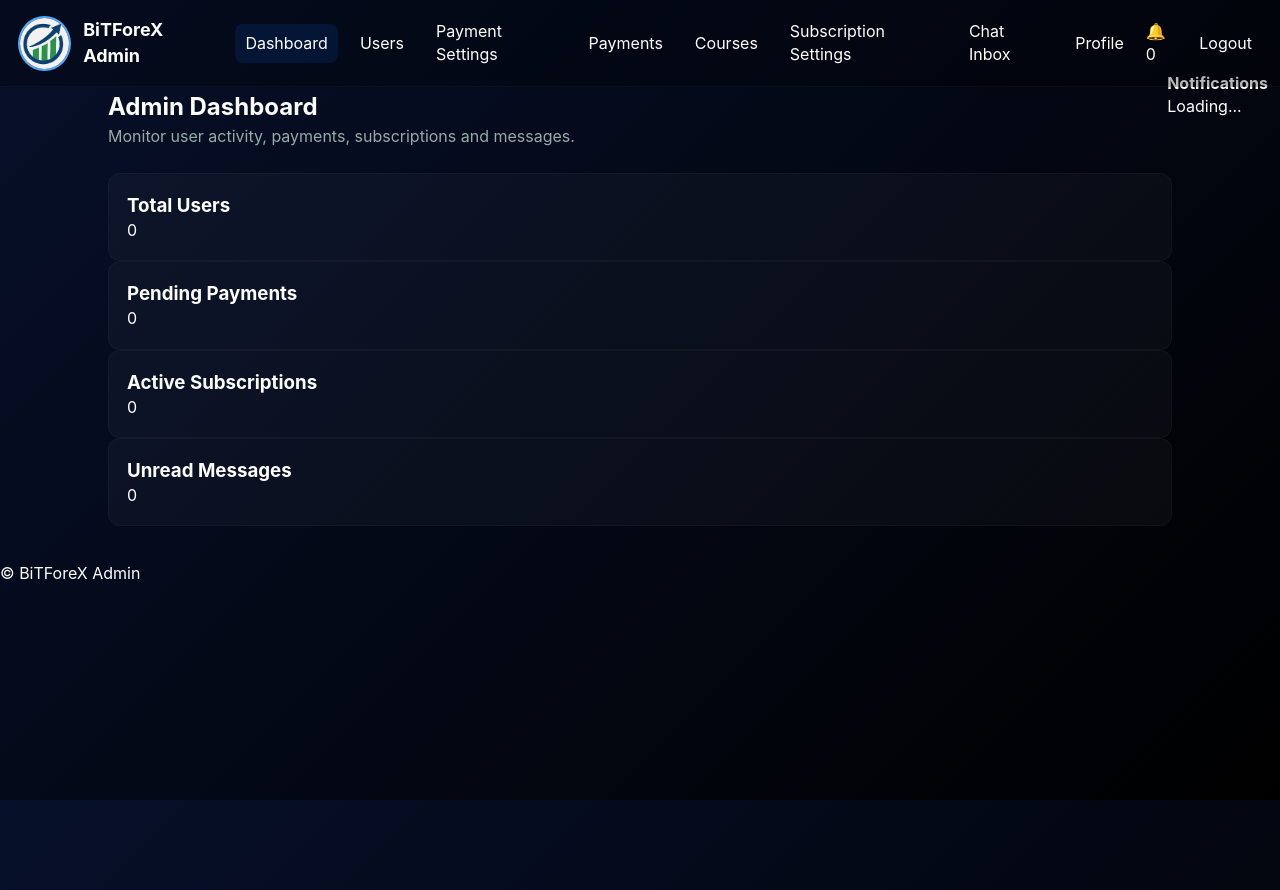
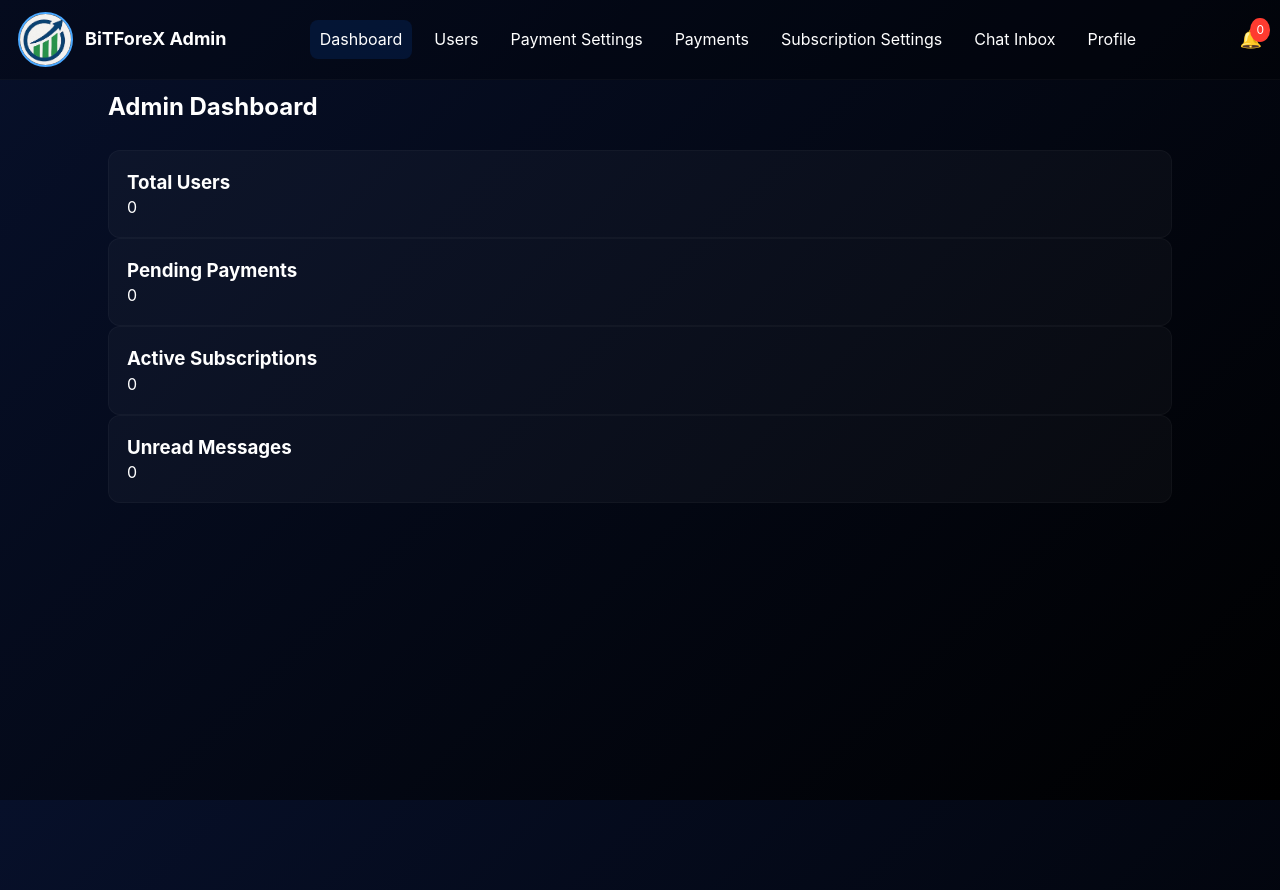
Before and after one commit to BiTForeX-ai/BiTForeXAcademy-, a plain HTML site: page admin.html in a window 1280 px wide. Drawn offline with Linux system fonts and the light colour scheme.

Commit message:
Refactor admin.html structure and styles

```diff
--- a/admin.html
+++ b/admin.html
@@ -1,68 +1,48 @@
 <!doctype html>
 <html lang="en">
 <head>
-  <meta charset="utf-8" />
-  <meta name="viewport" content="width=device-width, initial-scale=1" />
-  <title>Admin Dashboard — BiTForeX Academy</title>
-  <link rel="stylesheet" href="style.css" />
+<meta charset="utf-8"/><meta name="viewport" content="width=device-width,initial-scale=1"/>
+<title>Admin Dashboard — BiTForeX Academy</title>
+<link rel="stylesheet" href="style.css" />
+<style>
+/* small styles for notif bell/panel; your style.css will handle layout */
+.notif-bell{position:relative;font-size:18px;cursor:pointer;margin-left:10px}
+.notif-count{position:absolute;top:-8px;right:-8px;background:#ff3b30;color:#fff;padding:3px 6px;border-radius:50%;font-size:12px}
+.notif-panel{position:absolute;right:12px;top:64px;width:320px;background:#111;border:1px solid rgba(255,255,255,0.06);border-radius:10px;padding:10px;z-index:2000;max-height:380px;overflow:auto}
+.notif-panel.hidden{display:none}
+</style>
 </head>
 <body class="page-admin">
 <header class="navbar">
-  <div class="brand">
-    <div class="logo-circle"><img src="logo.jpg" alt="logo"></div>
-    <a class="logo-text">BiTForeX Admin</a>
-  </div>
-
+  <div class="brand"><div class="logo-circle"><img src="logo.jpg" alt="logo"></div><a class="logo-text">BiTForeX Admin</a></div>
   <nav class="nav" id="main-nav">
     <a href="admin.html" class="active">Dashboard</a>
     <a href="admin-users.html">Users</a>
     <a href="admin-payment-settings.html">Payment Settings</a>
     <a href="admin-payments.html">Payments</a>
-    <a href="admin-courses.html">Courses</a>
     <a href="admin-subscription-settings.html">Subscription Settings</a>
     <a href="admin-chat.html">Chat Inbox</a>
     <a href="admin-profile.html">Profile</a>
-
-    <div class="notif-bell" id="notifBell">🔔 <span id="notifCount" class="notif-count hidden">0</span></div>
-    <a href="login.html" id="logout-admin">Logout</a>
   </nav>
-
-  <div id="menu-toggle" class="menu-toggle">☰</div>
+  <div class="notif-bell" id="notifBell">🔔 <span id="notifCount" class="notif-count hidden">0</span></div>
+  <div class="menu-toggle" id="menu-toggle">☰</div>
 </header>
 
-<main class="container fade-in-up" style="margin-top:90px;">
+<div class="notif-panel hidden" id="notifPanel">
+  <h4>Notifications</h4>
+  <div id="notifList" class="notif-list"><p class="muted">Loading...</p></div>
+</div>
+
+<main class="container" style="margin-top:90px">
   <h2>Admin Dashboard</h2>
-  <p class="muted">Monitor user activity, payments, subscriptions and messages.</p>
-
   <section class="cards" style="margin-top:25px;">
-    <div class="card">
-      <h3>Total Users</h3>
-      <p id="count-users" class="count-number">0</p>
-    </div>
-    <div class="card">
-      <h3>Pending Payments</h3>
-      <p id="count-pending" class="count-number">0</p>
-    </div>
-    <div class="card">
-      <h3>Active Subscriptions</h3>
-      <p id="count-active" class="count-number">0</p>
-    </div>
-    <div class="card">
-      <h3>Unread Messages</h3>
-      <p id="count-messages" class="count-number">0</p>
-    </div>
+    <div class="card"><h3>Total Users</h3><p id="count-users" class="count-number">0</p></div>
+    <div class="card"><h3>Pending Payments</h3><p id="count-pending" class="count-number">0</p></div>
+    <div class="card"><h3>Active Subscriptions</h3><p id="count-active" class="count-number">0</p></div>
+    <div class="card"><h3>Unread Messages</h3><p id="count-messages" class="count-number">0</p></div>
   </section>
-
-  <div class="notif-panel hidden" id="notifPanel" style="position:absolute;right:12px;top:72px;">
-    <h4>Notifications</h4>
-    <div id="notifList" class="notif-list">Loading...</div>
-  </div>
 </main>
 
-<footer class="site-footer"><p>© <span id="yr"></span> BiTForeX Admin</p></footer>
-
-<!-- firebase.js MUST come before script.js -->
-<!-- include the firebase.js block content here (copy the firebase.js snippet into a file and reference it) -->
 <script src="firebase.js"></script>
 <script src="script.js"></script>
 </body>
```
